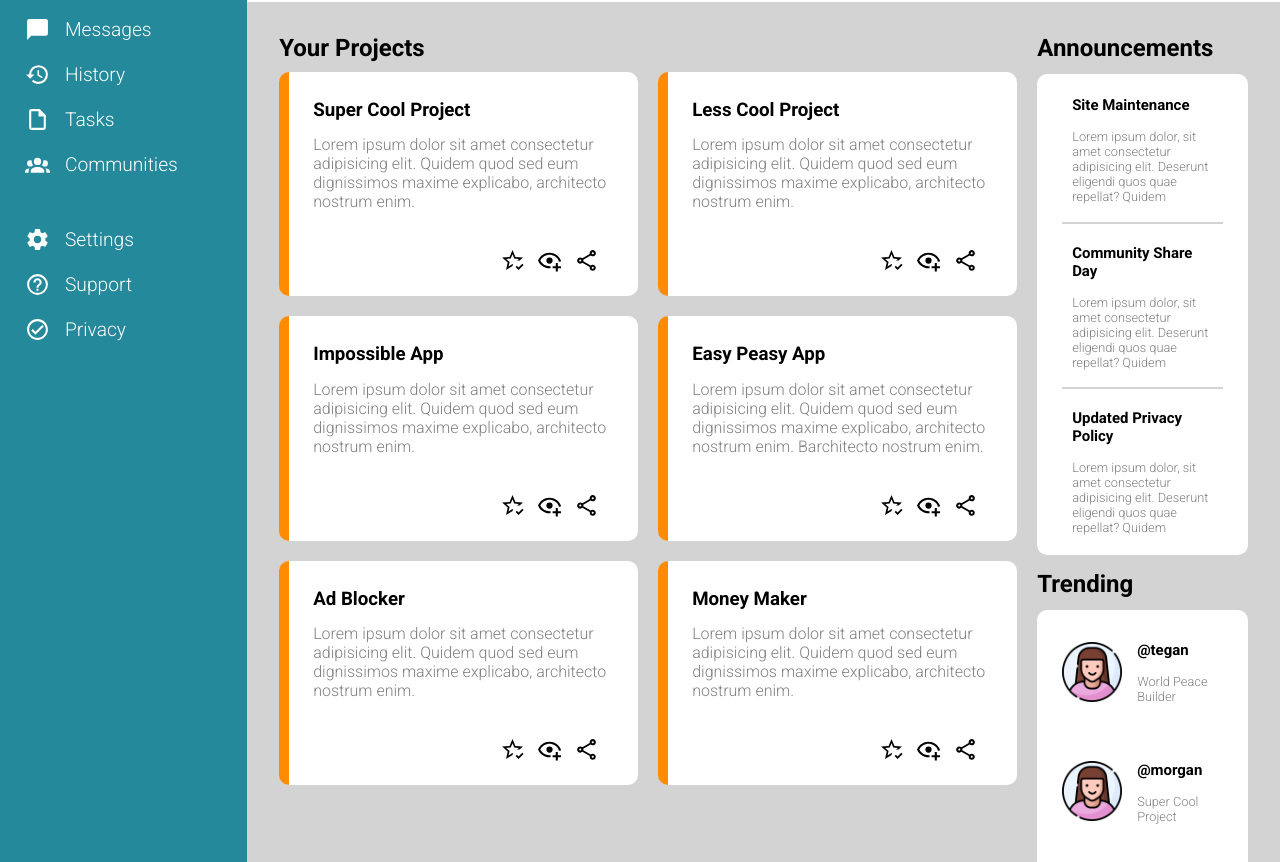
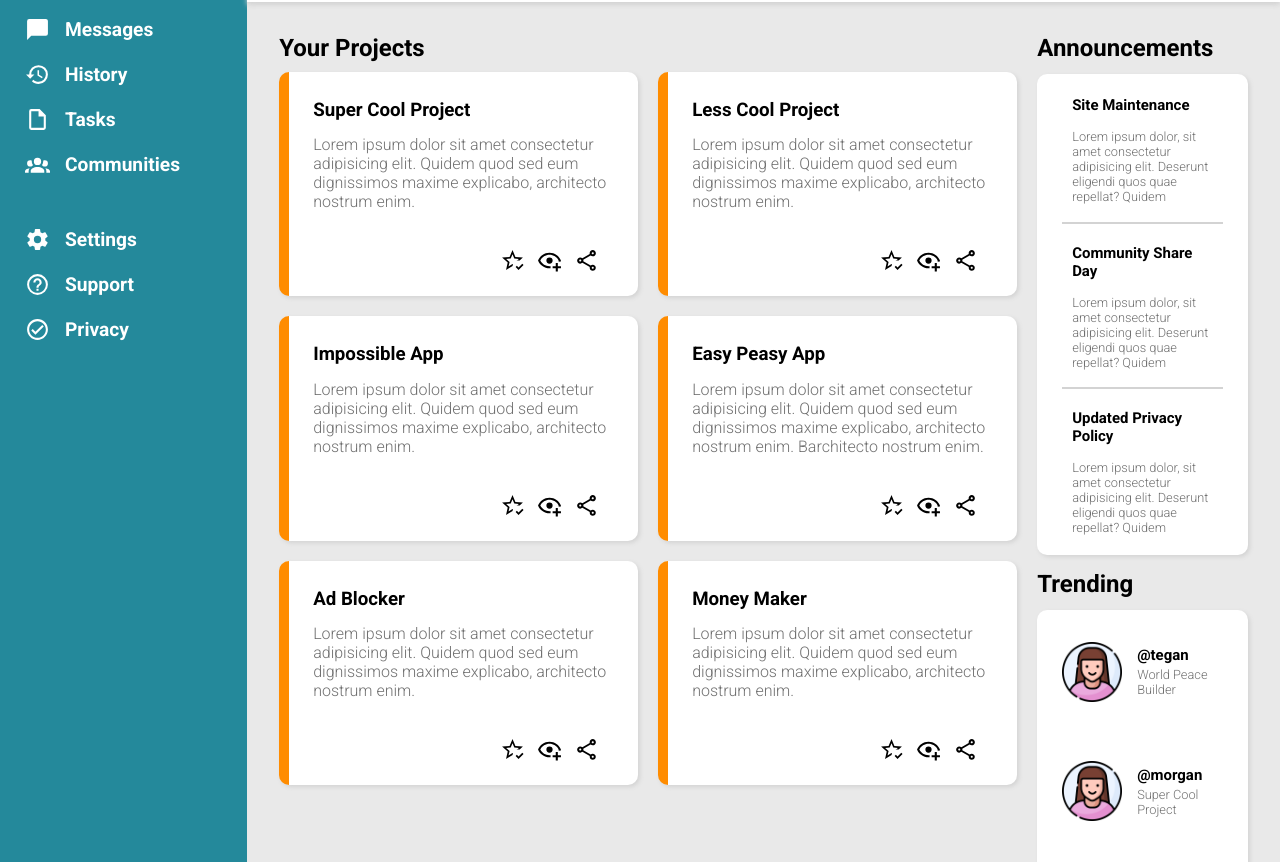
Before and after one commit to aryanjalali/admin-dashboard, a plain HTML site: page index.html in a window 1280 px wide. Shown: the part 198-1060 px from the top of the page. Drawn offline with Linux system fonts and the light colour scheme.

Commit message:
Add finishing touches to styling
Added box shadows, minor adjustments to font size and color, and fixed
margin for trending items to give the page more depth and a better look
overall.

```diff
--- a/style.css
+++ b/style.css
@@ -2,7 +2,7 @@
 :root {
      --primary-bckgd-color:#fff;
      --secondary-bckgd-color:#24899b;
-     --tertiary-bckgd-color:lightgrey;
+     --tertiary-bckgd-color:rgb(233, 233, 233);
      --accent-color:darkorange;
 
      --primary-font-color:black;
@@ -35,7 +35,7 @@ h2 {
 }
 
 .grey-clr {
-     color:grey;
+     color:rgb(112, 112, 112);
 }
 
 /*Body*/
@@ -51,6 +51,8 @@ h2 {
      grid-template-rows:1fr 1fr;
      padding:0.5rem 3.5rem 0.5rem 2rem;
      gap:15px;
+     position:relative;
+     box-shadow:0px 3px 5px lightgrey;
 }
 
 #top-line-header {
@@ -140,6 +142,7 @@ h2 {
      justify-items:start;
      gap:20px;
      padding-left:10px;
+     font-weight:700;
 }
 
 #navigation > div,
@@ -189,6 +192,7 @@ h2 {
      border-left:10px solid var(--accent-color);
      border-radius:10px;
      align-self:start;
+     box-shadow:2px 2px 4px lightgrey;
 }
 
 .project-card > h3 {
@@ -230,6 +234,7 @@ h2 {
      padding:2px 25px;
      border-radius:10px;
      font-size:0.8rem;
+     box-shadow:2px 2px 4px lightgrey;
 }
 
 .announcement {
@@ -252,3 +257,12 @@ h2 {
 .trending-item img {
      width:60px;
 }
+
+.trending-item div h3 {
+     margin-top:0;
+     margin-bottom:3px;
+}
+
+.trending-item div p {
+     margin:0px;
+}
```
